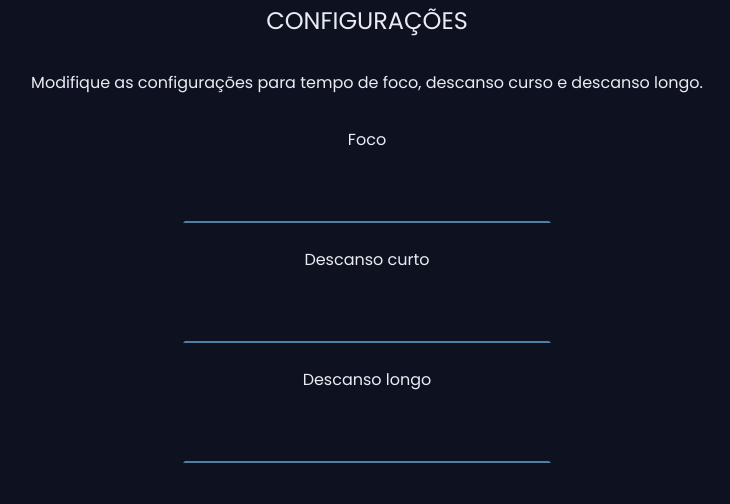
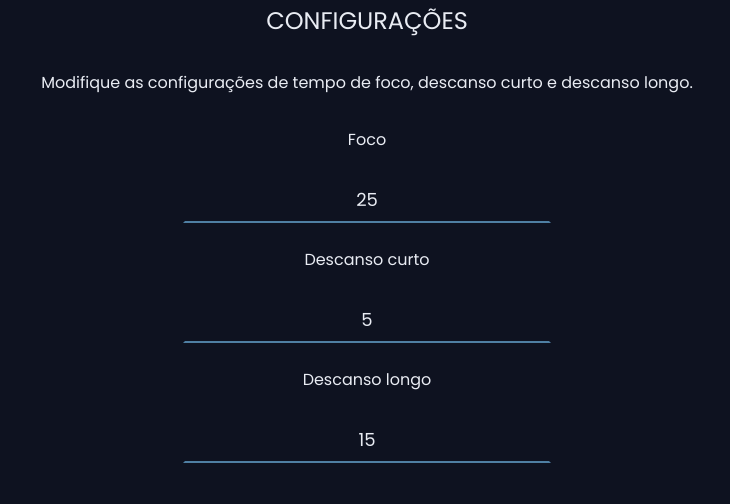
Before and after one commit to araujokevin/chronos-pomodoro, a React (Vite) app: page /settings in a window 1280 px wide. Shown: the part 296-800 px from the top of the page, without its empty margins (273-1003 px from the left). Built offline with nearby package versions, Linux system fonts and the light colour scheme.

Commit message:
feat(form): handle form submit using input refs

```diff
--- a/src/pages/Settings/index.tsx
+++ b/src/pages/Settings/index.tsx
@@ -4,8 +4,26 @@
 import { DefaultInput } from '../../components/DefaultInput';
 import { Heading } from '../../components/Heading';
 import { MainTemplate } from '../../templates/MainTemplate';
+import { useRef } from 'react';
+import { useTaskContext } from '../../contexts/TaskContext/useTaskContext';
 
 export function Settings() {
+  const { state } = useTaskContext();
+
+  const workTimeInput = useRef<HTMLInputElement>(null);
+  const shortBreakTimeInput = useRef<HTMLInputElement>(null);
+  const longBreakTimeInput = useRef<HTMLInputElement>(null);
+
+  function handleSaveSettings(e: React.FormEvent<HTMLFormElement>) {
+    e.preventDefault();
+
+    const workTime = workTimeInput.current?.value;
+    const shortBreakTime = shortBreakTimeInput.current?.value;
+    const longBreakTime = longBreakTimeInput.current?.value;
+
+    console.log(workTime, shortBreakTime, longBreakTime);
+  }
+
   return (
     <MainTemplate>
       <Container>
@@ -14,22 +32,40 @@
 
       <Container>
         <p style={{ textAlign: 'center' }}>
-          Modifique as configurações para tempo de foco, descanso curso e
-          descanso longo.
+          Modifique as configurações de tempo de foco, descanso curto e descanso
+          longo.
         </p>
       </Container>
 
       <Container>
-        <form action='' className='form'>
+        <form onSubmit={handleSaveSettings} className='form'>
           <div className='formRow'>
-            <DefaultInput id='workTime' labelText='Foco' />
+            <DefaultInput
+              id='workTime'
+              labelText='Foco'
+              ref={workTimeInput}
+              defaultValue={state.config.workTime}
+            />
           </div>
+
           <div className='formRow'>
-            <DefaultInput id='shortBreakTime' labelText='Descanso curto' />
+            <DefaultInput
+              id='shortBreakTime'
+              labelText='Descanso curto'
+              ref={shortBreakTimeInput}
+              defaultValue={state.config.shortBreakTime}
+            />
           </div>
+
           <div className='formRow'>
-            <DefaultInput id='longBreakTime' labelText='Descanso longo' />
+            <DefaultInput
+              id='longBreakTime'
+              labelText='Descanso longo'
+              ref={longBreakTimeInput}
+              defaultValue={state.config.longBreakTime}
+            />
           </div>
+
           <div className='formRow'>
             <DefaultButton
               icon={<SaveIcon />}
```
